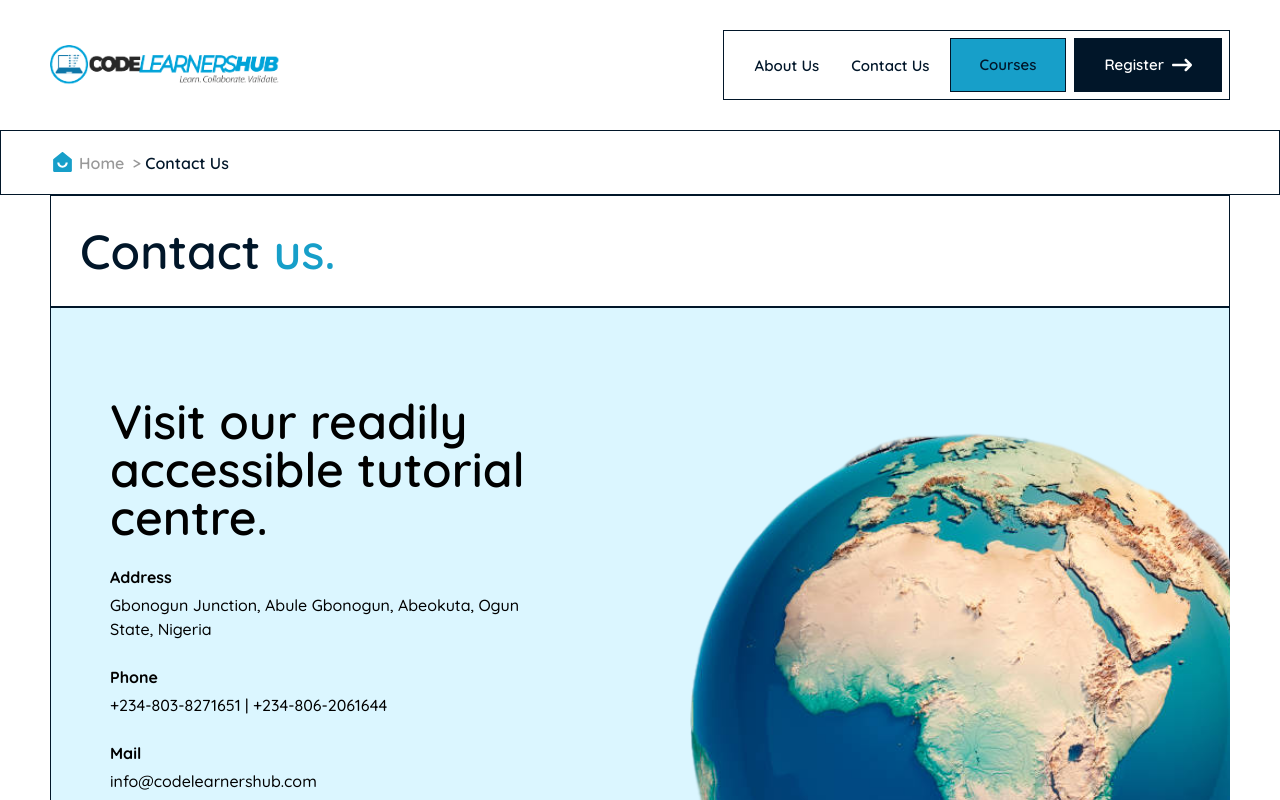
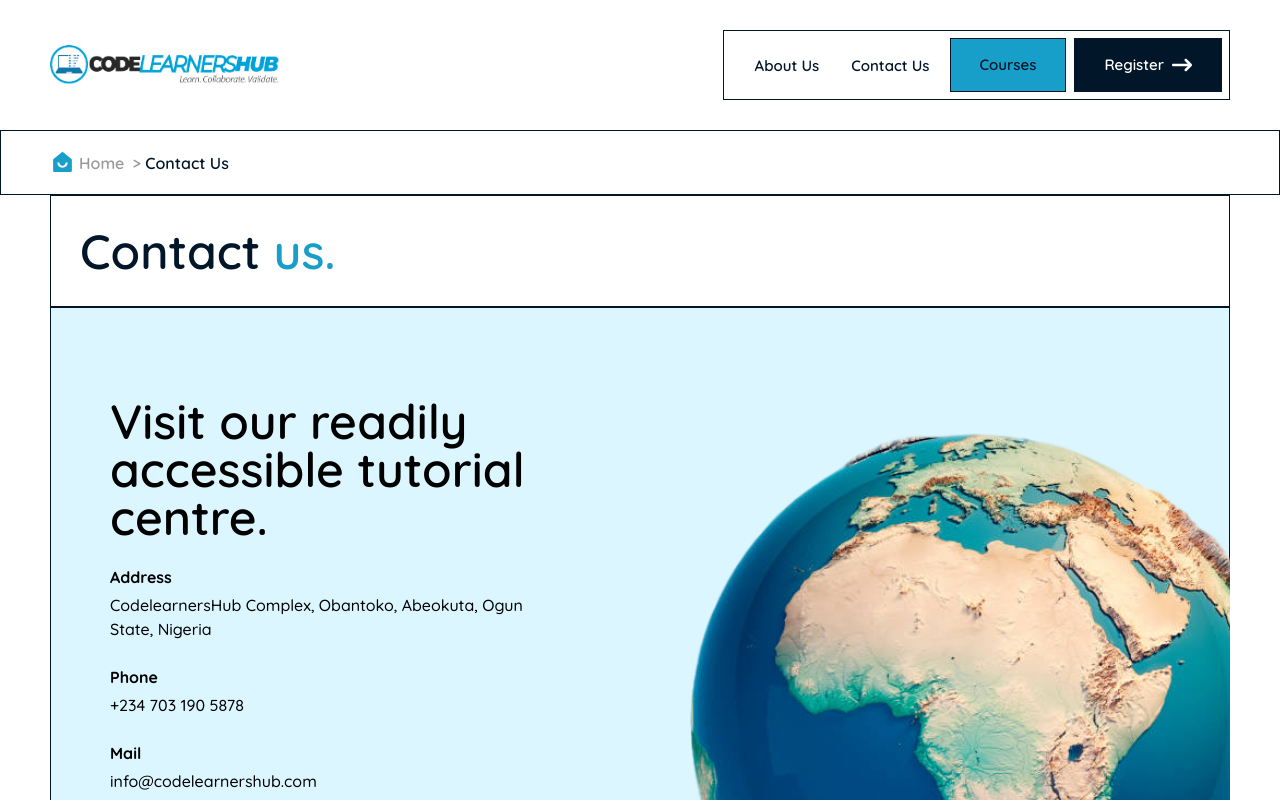
Before and after one commit to sysbeams/CLH_Website, a Next.js app: page /contact in a window 1280 px wide. Built offline with nearby package versions, Linux system fonts and the light colour scheme.

Commit message:
update contact information and footer links

```diff
--- a/src/components/contact/heading.jsx
+++ b/src/components/contact/heading.jsx
@@ -6,11 +6,11 @@ const Heading = () => {
     const contacts = [
         {
             title: "Address",
-            desc: "Gbonogun Junction, Abule Gbonogun, Abeokuta, Ogun State, Nigeria",
+            desc: "CodelearnersHub Complex, Obantoko, Abeokuta, Ogun State, Nigeria",
         },
         {
             title: "Phone",
-            desc: "+234-803-8271651 | +234-806-2061644",
+            desc: "+234 703 190 5878",
         },
         {
             title: "Mail",
--- a/src/components/footer.jsx
+++ b/src/components/footer.jsx
@@ -39,16 +39,18 @@ const Footer = () => {
 
                 <div className="mt-2 text-[16px]">
                     <span className="block font-[600]">For enquiries:</span>
-                    <span className="block">Whatsapp: <Link href="https://wa.me/2347034612192" target="_blank" rel="noopener noreferrer" className="text-blue-600 hover:underline" title="Chat on Whatsapp"> +2347034612192</Link>  ,
-                        <Link href="https://wa.me/2347031001461" target="_blank" rel="noopener noreferrer" className="text-blue-600 hover:underline" title="Chat on Whatsapp">  +2347031001461</Link>
+                    <span className="block">Whatsapp:
+                        <Link href="https://wa.me/2347031001461" target="_blank" rel="noopener noreferrer" className="text-blue-600 hover:underline" title="Chat on Whatsapp">  +234 703 190 5878
+                        </Link>
                     </span>
                     <span className="block mt-1">
-                        Email:  <Link href="mailto:codelearnershub@gmail.com" className="text-blue-600 hover:underline" title="Send an email">  codelearnershub@gmail.com</Link>
+                        Email:  <Link href="mailto:info@codelearnershub.com" className="text-blue-600 hover:underline" title="Send an email">  info@codelearnershub.com
+                        </Link>
                     </span>
                 </div>
 
                 <span className="text-[18px] ">
-                    Codelearnershub is a registered trademark of Sysbeams. <br />© 2021-2024 Sysbeams, Inc.
+                    Codelearnershub is a registered trademark of Sysbeams. <br />© 2021-{(new Date()).getFullYear()} Sysbeams, Inc.
                 </span>
 
             </div>
```
